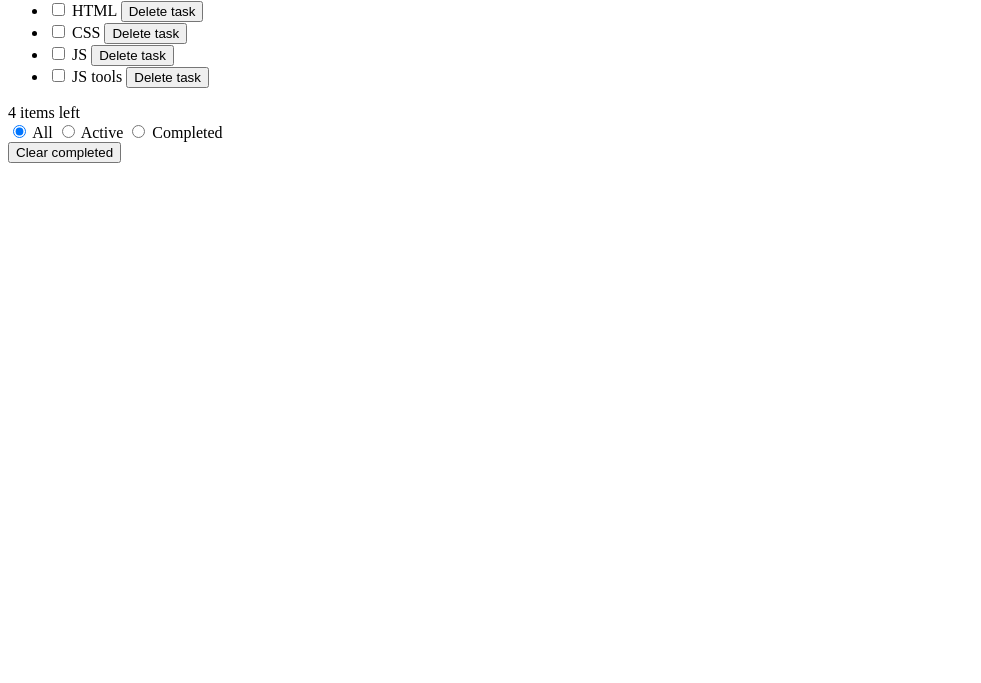
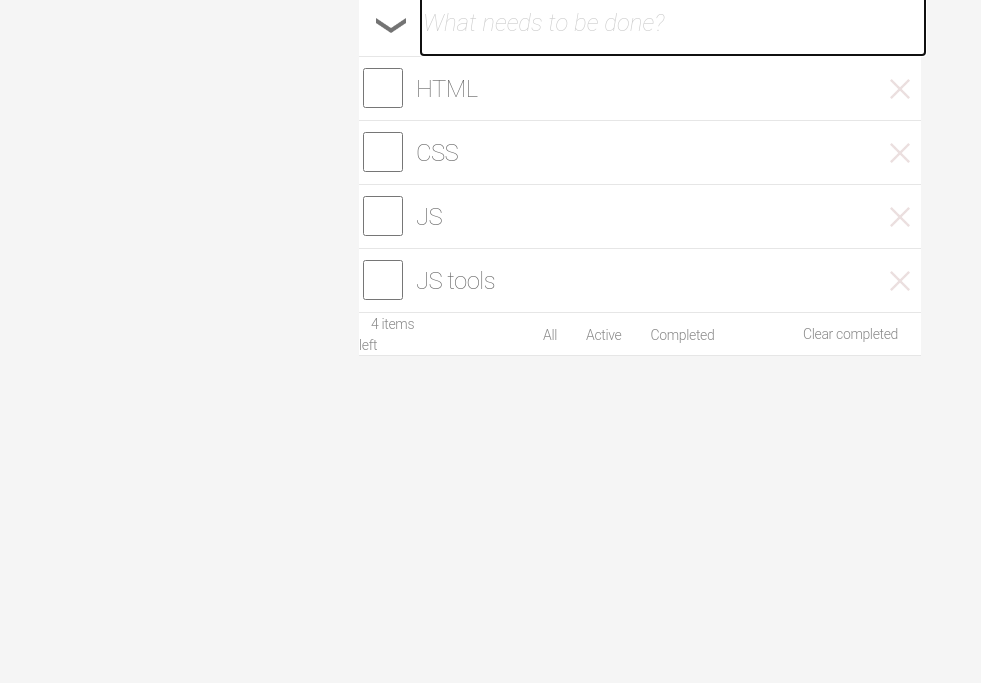
Before and after one commit to ok-technopolis-autumn-2019/Nikita_Khomenko, a plain HTML site: page index.html in a window 1280 px wide. Shown: the part 117-800 px from the top of the page, without its empty margins (0-981 px from the left). Drawn offline with Linux system fonts and the light colour scheme.

Commit message:
add CSS little bit

```diff
--- a/index.html
+++ b/index.html
@@ -3,18 +3,20 @@
 <head>
     <meta charset="UTF-8" />
     <title>todos</title>
+    <link href="style.css" rel="stylesheet">
 </head>
 <body>
 <header class="todos-header">
     <h1 class="title">todos</h1>
 </header>
 <section class="todos_main-controls main-controls">
-      <span class="main-controls_select-all" title="Select all">
+    <div class="main-controls_all">
+      <div class="main-controls_select-all" title="Select all">
         <button class="select-all-button">
           Select all tasks
         </button>
-      </span>
-    <span class="main-controls_create-new">
+      </div>
+      <div class="main-controls_create-new">
         <input
                 type="text"
                 class="main-controls_create-new-input"
@@ -22,7 +24,8 @@
                 aria-label="Add new item"
                 autofocus="autofocus"
         />
-      </span>
+      </div>
+    </div>
 </section>
 <section class="todos_tasks">
     <ul class="todos_task-list tasks">
@@ -72,7 +75,7 @@
                         aria-label="complete the task"
                 />
                 <span class="task-item_text">JS</span>
-                <button class="task-item-delete">Delete task</button>
+                <button class="task-item_delete">Delete task</button>
             </div>
             <div class="task-item_edit" hidden="hidden">
             <textarea
@@ -91,7 +94,7 @@
                         aria-label="complete the task"
                 />
                 <span class="task-item_text">JS tools</span>
-                <button class="task-item-delete">Delete task</button>
+                <button class="task-item_delete">Delete task</button>
             </div>
             <div class="task-item_edit" hidden="hidden">
             <textarea
--- /dev/null
+++ b/style.css
@@ -0,0 +1,175 @@
+body{
+background-color: #F5F5F5;
+font-family: Roboto,sans-serif;
+}
+
+li{
+list-style-type: none;
+}
+
+ul{
+margin: 0; /* Отступ слева в браузере IE и Opera */
+padding: 0; /* Отступ слева в браузере Firefox, Safari, Chrome */
+}
+
+input::-webkit-input-placeholder{
+color:#CCCCCC;
+}
+
+input::-moz-placeholder {
+color: #CCCCCC;
+}
+
+
+input[type="radio"] {
+    display:none;
+}
+
+.title{
+font-family: Roboto,sans-serif;
+font-style: normal;
+font-weight: 100;
+font-size: 100px;
+line-height: 90px;
+letter-spacing: -2.5px;
+color: #CCCCCC;
+width:245px;
+height:100px;
+margin:auto;
+}
+
+.main-controls_all{
+width: 562px;
+height: 66px;
+background: white;
+margin: auto;
+box-shadow: inset 0px -1px 0px #E6E6E6;
+}
+
+.select-all-button{
+position:absolute;
+background: url("image/select-all@2x.png") no-repeat;
+background-size: contain;
+height: 16px;
+width: 30px;
+border:none;
+text-indent: -9999px;
+white-space: nowrap;
+margin-left: 17px;
+margin-top: 27px;
+}
+
+.main-controls_create-new-input{
+margin-left: 62px;
+border:none;
+font-family: Roboto, sans-serif;
+font-style: italic;
+font-weight: 100;
+font-size: 24px;
+color: #CCCCCC;
+width: 500px;
+height: 62px;
+}
+
+.task-item_view{
+display:flex;
+width:562px;
+height:64px;
+background: white;
+box-shadow: inset 0px -1px 0px #E6E6E6;
+margin:auto;
+}
+
+.task-item_status{
+width:40px;
+height:40px;
+margin-top: 11px;
+}
+
+.task-item_text{
+margin-top: center;
+margin-left: 10px;
+flex-grow:1;
+font-family: Roboto,sans-serif;
+font-style: normal;
+font-weight: 100;
+font-size: 24px;
+line-height: 21px;
+display: flex;
+align-items: center;
+letter-spacing: -0.6px;
+color: #666666;
+}
+
+.task-item_delete{
+background: url("image/close@2x.png") no-repeat;
+background-size: contain;
+text-indent: -9999px;
+white-space: nowrap;
+border:none;
+width: 20px;
+height: 20px;
+margin-top: 22px;
+margin-right: 11px;
+}
+
+.action-foot{
+border:1px black solid;
+width:562px;
+height:43px;
+margin:auto;
+background: white;
+box-shadow: inset 0px -1px 0px #E6E6E6;
+border:none;
+}
+
+.todos_action-foot{
+display: inline-block;
+vertical-align:middle;
+font-family: Roboto,sans-serif;
+font-style: normal;
+font-weight: 300;
+font-size: 14px;
+line-height: 21px;
+display: flex;
+align-items: center;
+letter-spacing: -0.35px;
+color: #888888;
+}
+
+.task-counter{
+margin: 11px 0 0 12px;
+width: 92px;
+height: 21px;
+}
+
+
+.task-filter{
+margin-left:95px;
+width: 207px;
+height: 40px;
+}
+
+.task-filter_text{
+display:inline-block;
+padding:10px 13px 9px 13px;
+}
+
+.task-clear-completed{
+margin-left: 60px;
+width:124px;
+height:21px;
+border:none;
+background-color: white;
+
+font-family: Roboto,sans-serif;
+font-style: normal;
+font-weight: 300;
+font-size: 14px;
+line-height: 21px;
+display: flex;
+align-items: center;
+letter-spacing: -0.35px;
+color: #888888;
+white-space: nowrap;
+}
```
Also changed, not shown: image/close@2x.png (added), image/select-all@2x.png (added).
